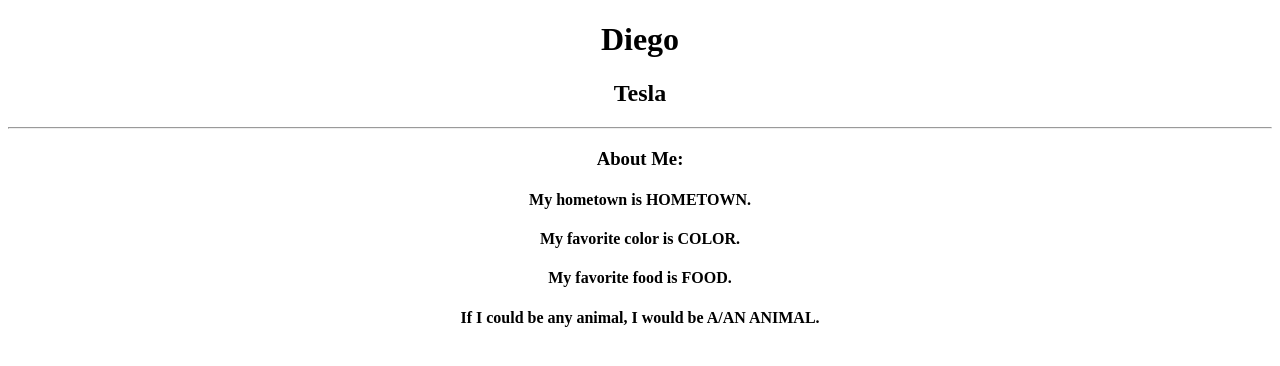
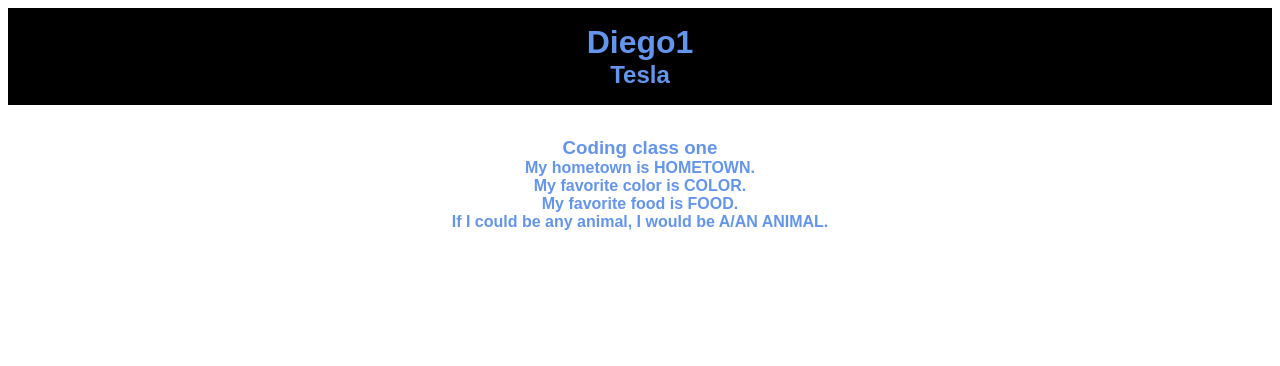
Before and after one commit to dvalades11/project-1, a plain HTML site: page index.html in a window 1280 px wide. Drawn offline with Linux system fonts and the light colour scheme.

Commit message:
added css file adn style

```diff
--- a/index.html
+++ b/index.html
@@ -4,13 +4,15 @@
         <meta charset="utf-8">
         <meta name="viewport" content="width=device-width">
         <title>My Profile</title>
+        <link rel="stylesheet" type="text/css" href="./style.css">
     </head>
     <body>
         <div align="center">
-        <h1>Diego</h1>
+            <div class="top-section">
+                <h1>Diego1</h1>
                 <h2>Tesla</h2>
-        <hr>
-        <h3>About Me:</h3>
+            </div>
+            <h3>Coding class one</h3>
             <h4>My hometown is HOMETOWN.</h4>
             <h4>My favorite color is COLOR.</h4>
             <h4>My favorite food is FOOD.</h4>
--- /dev/null
+++ b/style.css
@@ -0,0 +1,16 @@
+h1, h2, h3, h4 {
+    font-family: fantasy;
+    color: cornflowerblue;
+    margin: 0;
+}
+
+hr {
+    margin: 0;
+    margin-bottom: 32px;
+}
+
+.top-section {
+    background-color: black;
+    margin-bottom: 32px;
+    padding: 16px;
+}
```
Lines whose indentation alone changed are shown as unchanged.
